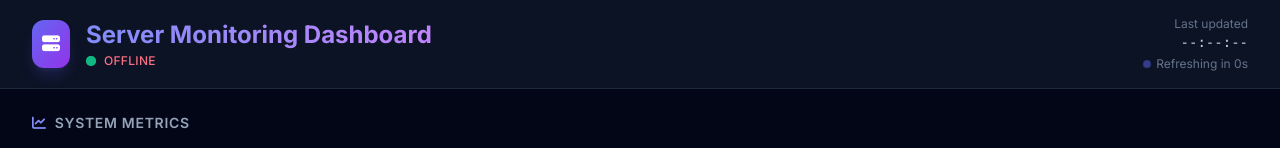
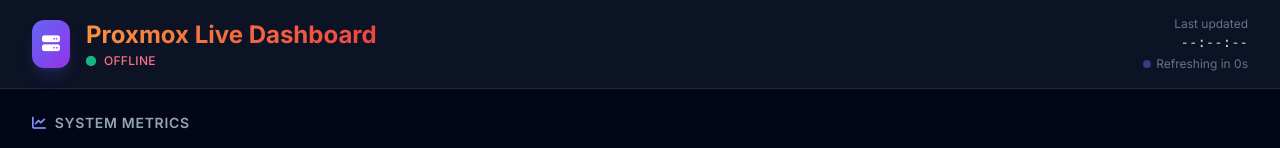
Before and after one commit to RafaelRicardo2705/server-monitoring-dashboard, a website: page public/index.html in a window 1280 px wide. Shown: the top 148 px of the page. Drawn offline with nearby package versions, Linux system fonts and the light colour scheme; no server answers.

Commit message:
feat: ubah tampilan UI untuk tes CI/CD

```diff
--- a/public/index.html
+++ b/public/index.html
@@ -47,8 +47,8 @@
             <i class="fas fa-server text-white text-lg"></i>
           </div>
           <div>
-            <h1 class="text-xl sm:text-2xl font-bold bg-gradient-to-r from-indigo-400 to-purple-400 bg-clip-text text-transparent">
-              Server Monitoring Dashboard
+            <h1 class="text-xl sm:text-2xl font-bold bg-gradient-to-r from-orange-400 to-red-500 bg-clip-text text-transparent">
+              Proxmox Live Dashboard
             </h1>
             <div class="flex items-center gap-2 mt-0.5">
               <span id="status-dot" class="relative flex h-2.5 w-2.5">
```
